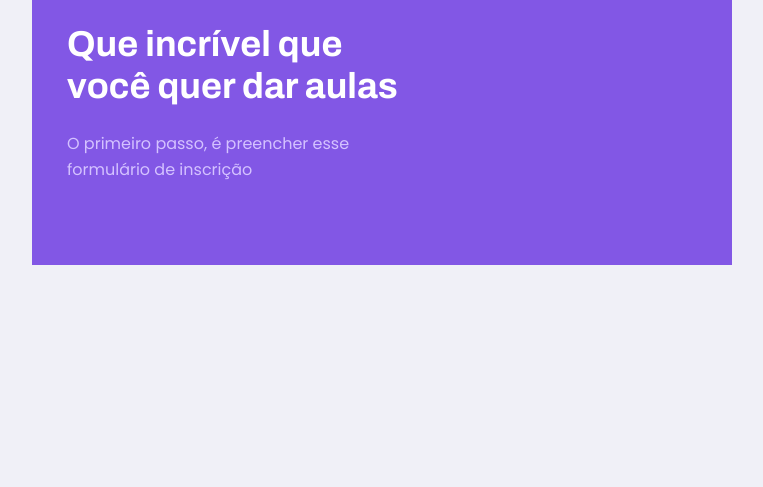
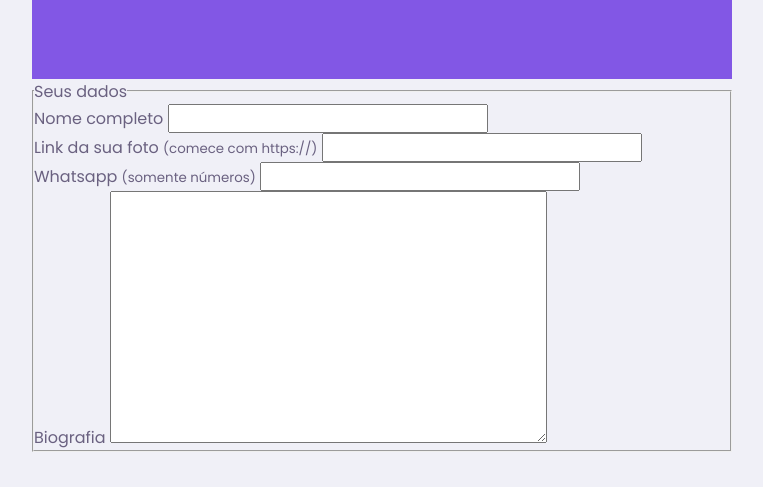
Before and after one commit to VitorG718/NLW-2-Discovery, a plain HTML site: page give-classes.html in a window 1280 px wide. Shown: the part 305-792 px from the top of the page, without its empty margins (258-1021 px from the left). Drawn offline with Linux system fonts and the light colour scheme.

Commit message:
Criado o inicio do formulário e o link para o novo stylesheet para o formulário

```diff
--- a/give-classes.html
+++ b/give-classes.html
@@ -9,6 +9,7 @@
 
     <link rel="stylesheet" href="/styles/main.css">
     <link rel="stylesheet" href="/styles/partials/header.css">
+    <link rel="stylesheet" href="/styles/partials/forms.css">
     <link rel="stylesheet" href="/styles/partials/page-give-classes.css">
 
     <link href="https://fonts.googleapis.com/css2?family=Archivo:wght@400;700&amp;family=Poppins:wght@400;600&amp;display=swap" rel="stylesheet">
@@ -30,8 +31,32 @@
             </div>
         </header>
 
-        <main> <!-- tag que indica o conteúdo principal da página -->
+        <main>
+            <form id="create-class">
+                <fieldset>
+                    <legend>Seus dados</legend>
 
+                    <div class="input-block">
+                        <label for="name">Nome completo</label>
+                        <input name="name" id="name" required>
+                    </div>
+
+                    <div class="input-block">
+                        <label for="avatar">Link da sua foto <small>(comece com https://)</small></label>
+                        <input name="avatar" id="avatar" type="url" required>
+                    </div>
+
+                    <div class="input-block">
+                        <label for="whatsapp">Whatsapp <small>(somente números)</small></label>
+                        <input name="whatsapp" id="whatsapp" type="number" required>
+                    </div>
+
+                    <div class="textarea-block">
+                        <label for="bio">Biografia</label>
+                        <textarea name="bio" id="bio" cols="30" rows="10" required></textarea>
+                    </div>
+                </fieldset>
+            </form>
         </main>
     </div>
 
```
